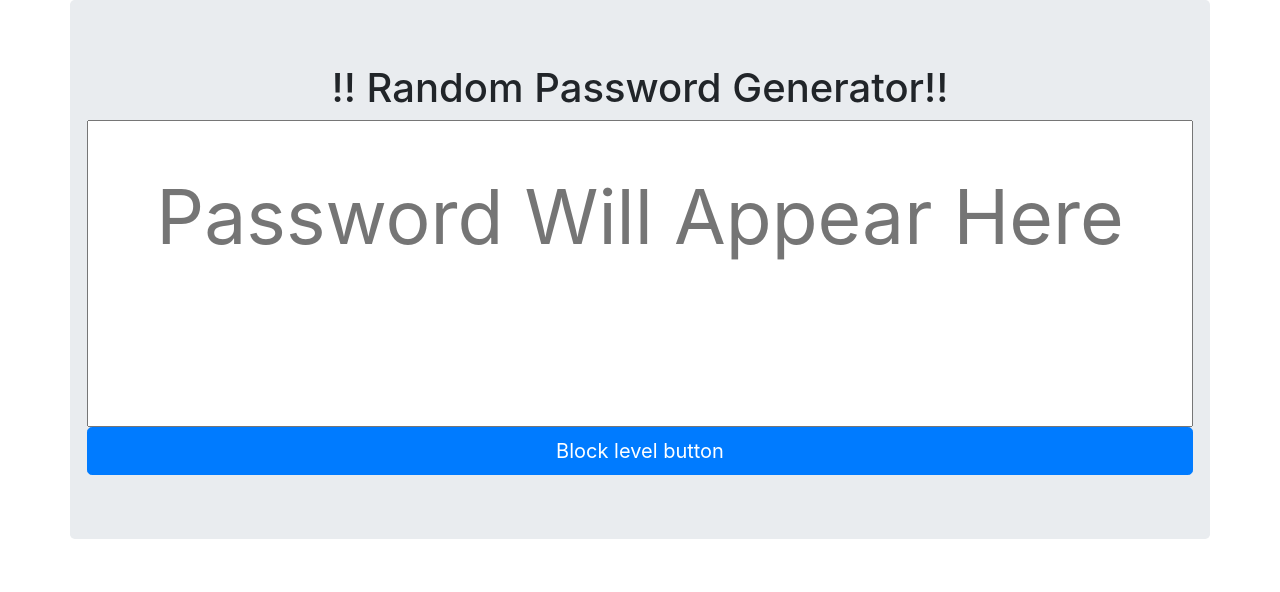
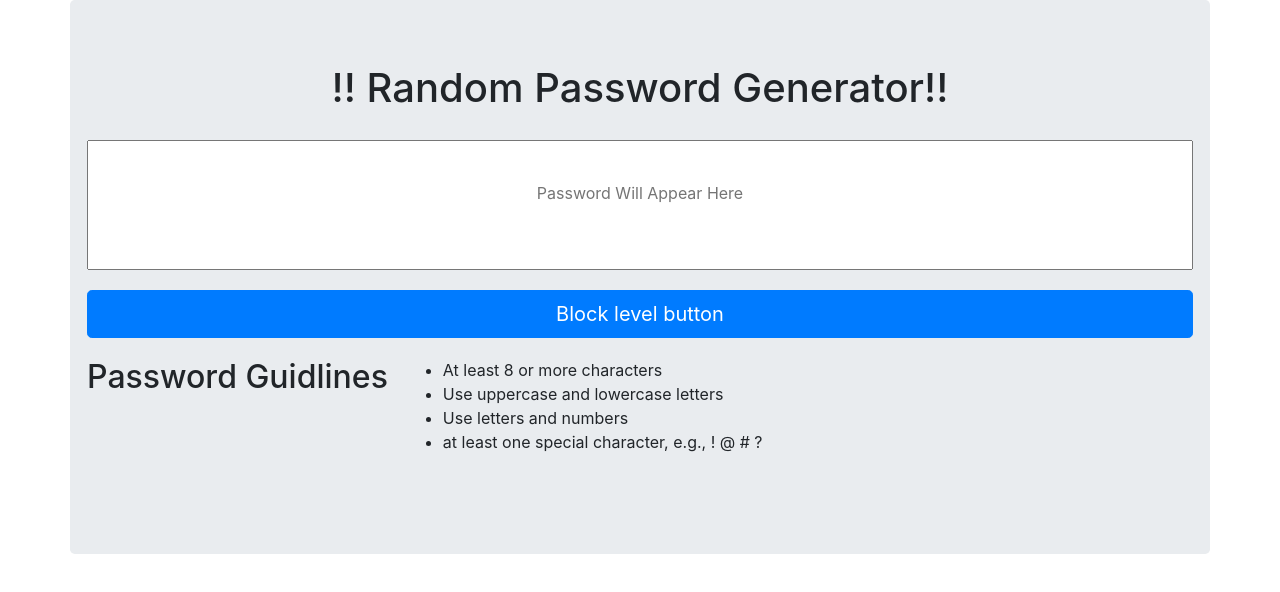
Before and after one commit to ikemous/homework_3, a plain HTML site: page index.html in a window 1280 px wide. Drawn offline with nearby package versions, Linux system fonts and the light colour scheme.

Commit message:
added safe password guidlines

```diff
--- a/assets/css/style.css
+++ b/assets/css/style.css
@@ -1,14 +1,22 @@
 /*
     textarea tag
     Purpose: Make the text in text area centered
-            and make text area un editable
+            and make text area un-resizeable
 */
 textarea{
 
     padding-top: 40px;
     padding-bottom: 40px;
     text-align: center;
-    font-size: 75px;
+    font-size: auto;
     resize: none;
 
 }
+
+/*
+    section tag
+    Purpose: seperate Each Section
+*/
+section{
+    padding-bottom: 20px;
+}
--- a/index.html
+++ b/index.html
@@ -87,7 +87,32 @@
                 <section class="row">
 
                     <!-- Button To Generate Password -->
-                    <button type="button" class="btn btn-primary btn-lg btn-block">Block level button</button>
+                    <button type="button" class="btn btn-primary btn-lg btn-block seperateSection">Block level button</button>
+
+                </section>
+
+                <!-- Row To Show Password Guidelines -->
+                <section class="row">
+
+                    <!-- Safe Password Guidelines -->
+                    <article class="col-m-4">
+
+                        <h2>Password Guidlines</h2>
+
+                    </article>
+
+                    <article class="col-sm-8">
+                        <!-- Password Rules To appear To User -->
+                        <ul>
+
+                            <!-- List of safe practices -->
+                            <li>At least 8 or more characters</li>
+                            <li>Use uppercase and lowercase letters</li>
+                            <li>Use letters and numbers</li>
+                            <li>at least one special character, e.g., ! @ # ?</li>
+
+                        </ul>
+                    </article>
 
                 </section>
 
```
